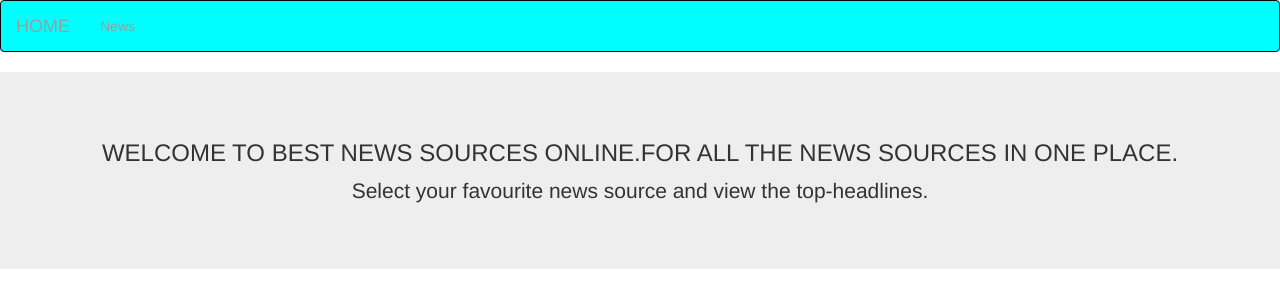
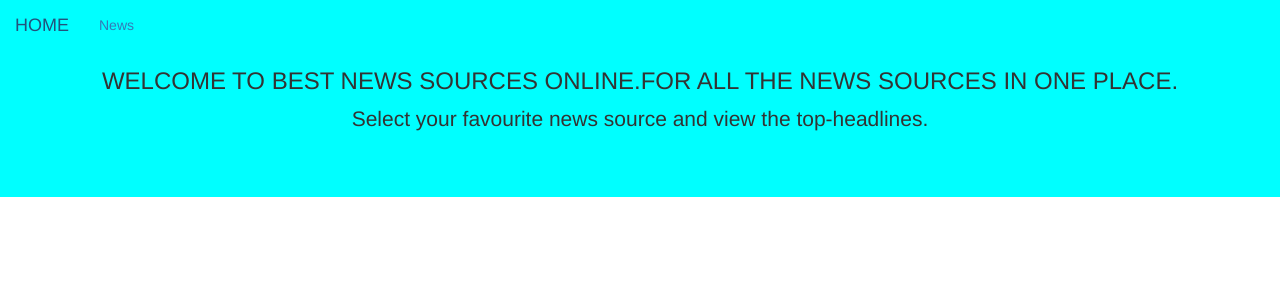
Before and after one commit to Jeffmusa/Python-News-Highlights, a Flask app: template app/templates/index.html in a window 1280 px wide. Shown: the top 308 px of the page. Run offline with Flask 2, Linux system fonts and the light colour scheme; the template is opened without the code that fills it, so the values that code supplies are empty; some libraries are stand-ins or nearby versions.

Commit message:
styled landing page

```diff
--- a/app/templates/index.html
+++ b/app/templates/index.html
@@ -13,7 +13,7 @@
     <body>
             {% block content %}
 
-            <div class="jumbotron">
+            <div class="jumbotron" style="background-color:aqua;">
     <h3 style="text-align:center;">WELCOME TO BEST NEWS SOURCES ONLINE.FOR ALL THE NEWS SOURCES IN ONE PLACE.</h3>
     <p style="text-align:center;">Select your favourite news source and view the top-headlines.</p>
 </div>
--- a/app/templates/navbar.html
+++ b/app/templates/navbar.html
@@ -1,4 +1,4 @@
-<div class="navbar navbar-inverse" role="navigation" style="background-color:aqua;">
+<div class="navbar navbar-fixed-top" role="navigation" style="background-color:aqua;">
         <div class="container-fluid">
             <div class="navbar-header">
                 <button type="button" class="navbar-toggle" data-toggle="collapse" data-target=".navbar-collapse">
@@ -11,7 +11,7 @@
             </div>
             <div class="navbar-collapse collapse">
                 <ul class="nav navbar-nav">
-                    <li><a href="/">News</a></li>
+                    <li><a href="/news/news">News</a></li>
             </div>
 
         </div>
--- a/app/templates/news.html
+++ b/app/templates/news.html
@@ -1,6 +1,9 @@
 {% extends 'base.html'%}
 {% import 'macros.html' as macro %}
 {% block content %}
+<div class="jumbotron" style="background-color:aqua;">
+    <h3 style="text-align:center;">TOP HEADLINES</h3>
+</div>
 
 {{ macro.displayArticlesList(final_articles) }}
 
```
Also changed, not shown: app/templates/macros.html (+6 -8 lines).
